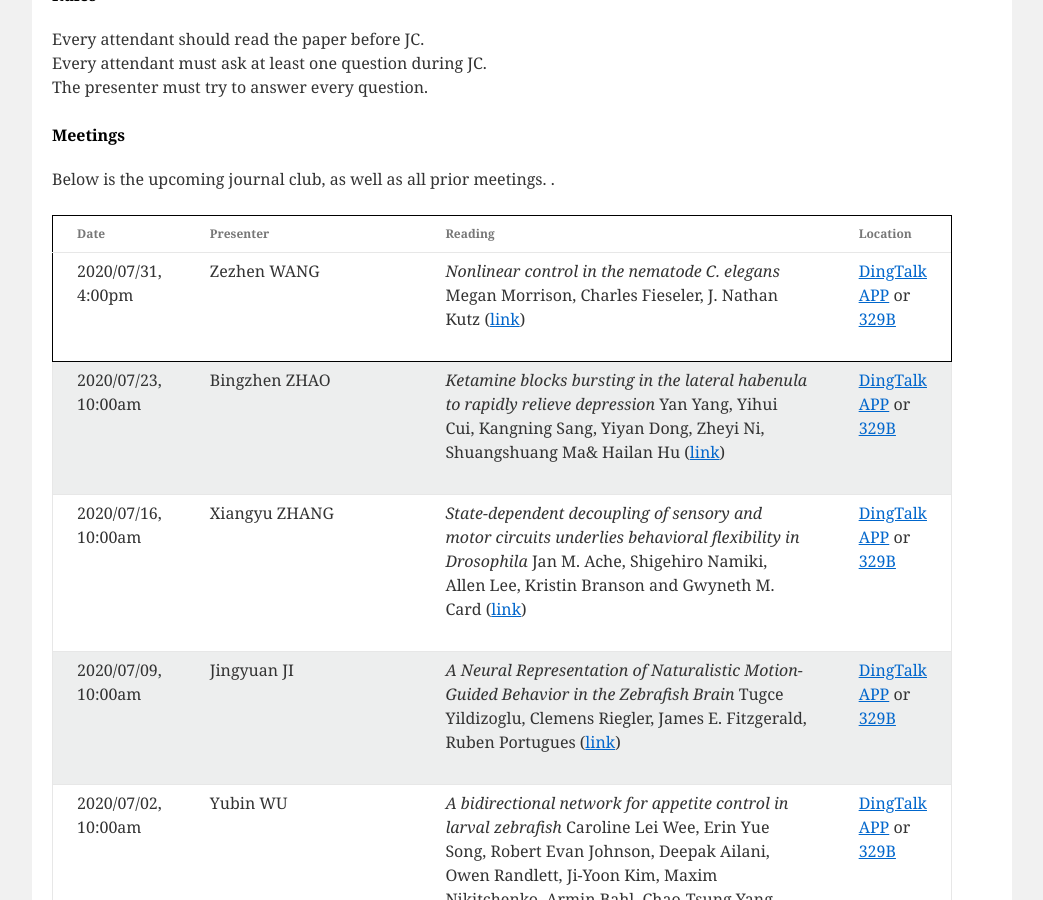
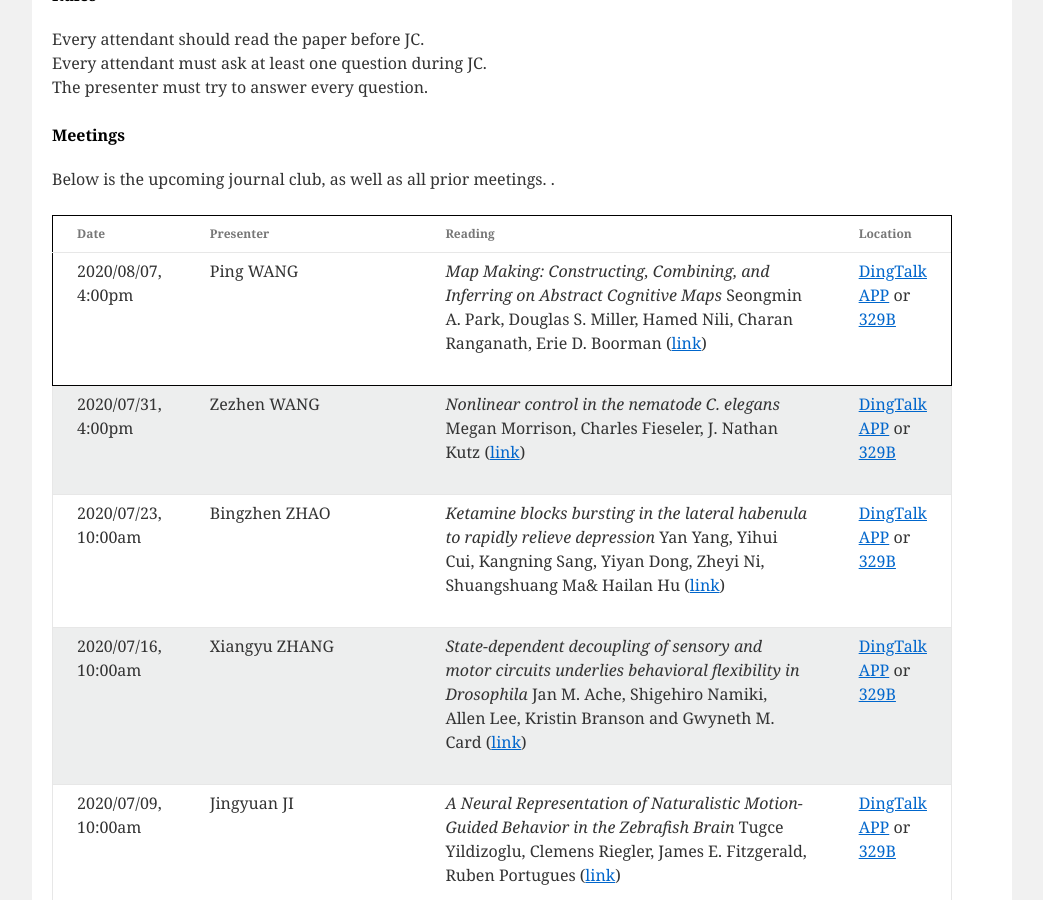
Before and after one commit to CNeuroUSTC/CNeuroUSTC.github.io, a Jekyll site: the page built from index.html, in a window 1280 px wide and 900 px high, scrolled down 879 px. Shown: the whole window, without its empty margins (118-1161 px from the left). Built offline with Jekyll 4.4.1, drawn with Linux system fonts in a browser that asks for light colours.

Commit message:
Update meeting_info.yml

```diff
--- a/_data/meeting_info.yml
+++ b/_data/meeting_info.yml
@@ -1,3 +1,11 @@
+- presenter: Ping WANG
+  date: 2020/08/07, 4:00pm
+  paper: "Map Making: Constructing, Combining, and Inferring on Abstract Cognitive Maps"
+  url: "https://www.cell.com/neuron/fulltext/S0896-6273(20)30484-0"
+  pdf: "None"
+  authors: "Seongmin A. Park, Douglas S. Miller, Hamed Nili, Charan Ranganath, Erie D. Boorman"
+  location: <a href="https://github.com/CNeuroUSTC/CNeuroUSTC.github.io/blob/master/dt.jpeg">DingTalk APP</a> or <a href="https://map.baidu.com/search/%E4%B8%AD%E5%9B%BD%E7%A7%91%E5%AD%A6%E6%8A%80%E6%9C%AF%E5%A4%A7%E5%AD%A6(%E8%A5%BF%E6%A0%A1%E5%8C%BA)-%E7%94%9F%E5%91%BD%E7%A7%91%E5%AD%A6%E5%A4%A7%E6%A5%BC/@13054067.545,3720295.44,19z?querytype=s&da_src=shareurl&wd=%E4%B8%AD%E5%9B%BD%E7%A7%91%E5%AD%A6%E6%8A%80%E6%9C%AF%E5%A4%A7%E5%AD%A6(%E8%A5%BF%E6%A0%A1%E5%8C%BA)-%E7%94%9F%E5%91%BD%E7%A7%91%E5%AD%A6%E5%A4%A7%E6%A5%BC&c=127&src=0&wd2=%E5%90%88%E8%82%A5%E5%B8%82%E8%9C%80%E5%B1%B1%E5%8C%BA&pn=0&sug=1&l=13&b=(13043472.77821802,3712418.4285550946;13063946.357629184,3730135.2423363887)&from=webmap&biz_forward=%7B%22scaler%22:2,%22styles%22:%22pl%22%7D&sug_forward=f2f7c92a9921ecdbb54f5426&device_ratio=2">329B</a>
+
 - presenter: Zezhen WANG
   date: 2020/07/31, 4:00pm
   paper: "Nonlinear control in the nematode C. elegans"
```
